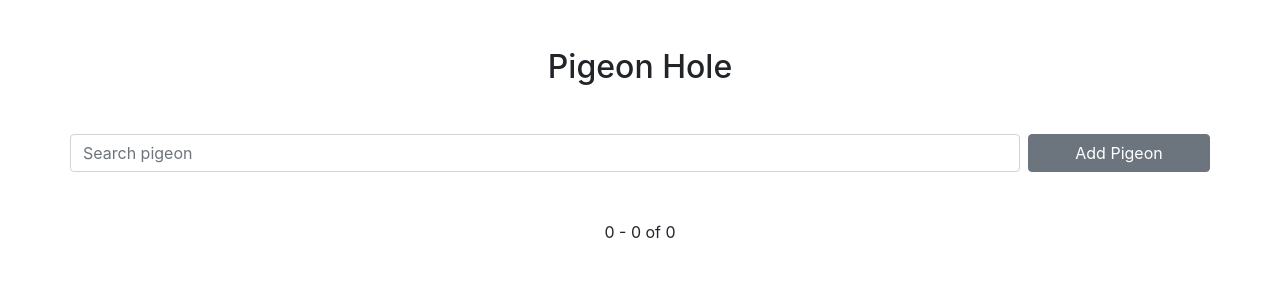
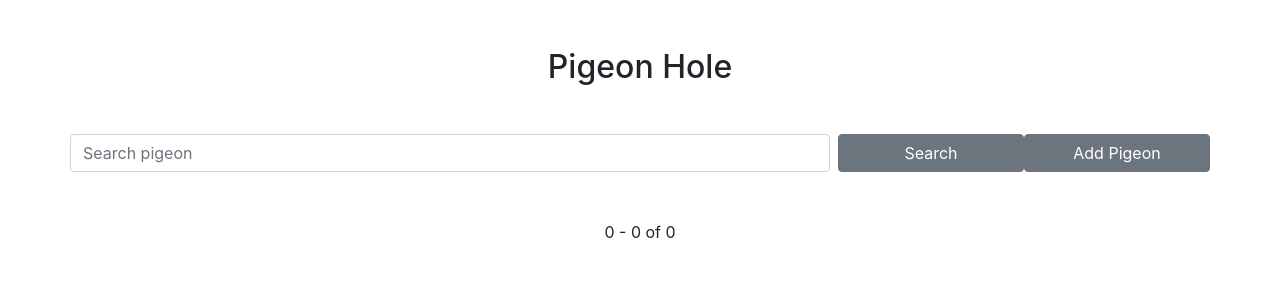
Before and after one commit to AoWangPhilly/pigeon-hole, a Flask app: page /pigeon/view in a window 1280 px wide. Shown: the part 56-356 px from the top of the page. Run offline with Flask 3, Linux system fonts and the light colour scheme; the visitor is signed in with stand-in values (Sample User, id 1); data that the repository does not hold is empty; some libraries are stand-ins or nearby versions.

Commit message:
Add search button

```diff
--- a/static/js/search.js
+++ b/static/js/search.js
@@ -4,4 +4,8 @@ jQuery(document).ready(function($) {
             location.href="?name=" + $(this).val();
         }
     });
+
+    $("#pigeonSearchButton").on("click", function(event) {
+        location.href="?name=" + $("#pigeonSearch").val();
+    });
 });
--- a/templates/view.html
+++ b/templates/view.html
@@ -26,7 +26,8 @@
     <h2 class="mb-5">Pigeon Hole</h2>
     {% if page%}
     <div class="row form-outline mb-5" data-mdb-input-init>
-        <input id="pigeonSearch" type="search" id="form1" class="form-control col-md-10 mr-2" placeholder="Search pigeon" aria-label="Search" />
+        <input id="pigeonSearch" type="search" id="form1" class="form-control col-md-8 mr-2" placeholder="Search pigeon" aria-label="Search" />
+        <button id="pigeonSearchButton" class="col-md btn btn-secondary">Search</button>
         <button class="col-md btn btn-secondary" onclick="window.location.href='/pigeon/add'">Add Pigeon</button>
     </div>
     {% for pigeon in page %}
@@ -40,7 +41,8 @@
                     <div class="card-body">
                         <h5 class="card-title">{{ pigeon.name }}</h5>
                         <p class="card-text">
-                            <small class="text-muted">Band ID: {{ pigeon.band_id }}</small </p>
+                            <small class="text-muted">Band ID: {{ pigeon.band_id }}</small>
+                        </p>
                     </div>
                 </div>
             </div>
```
